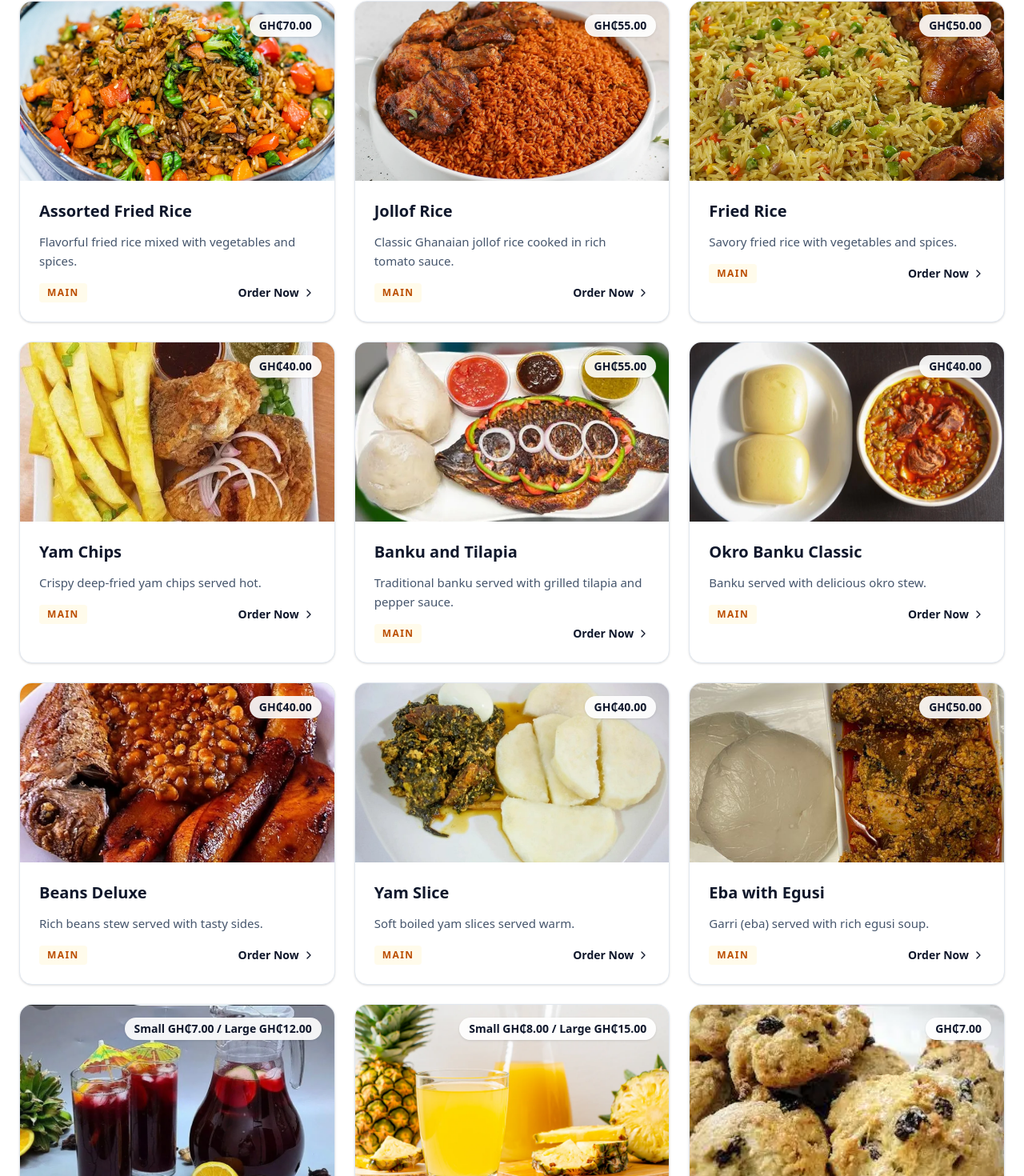
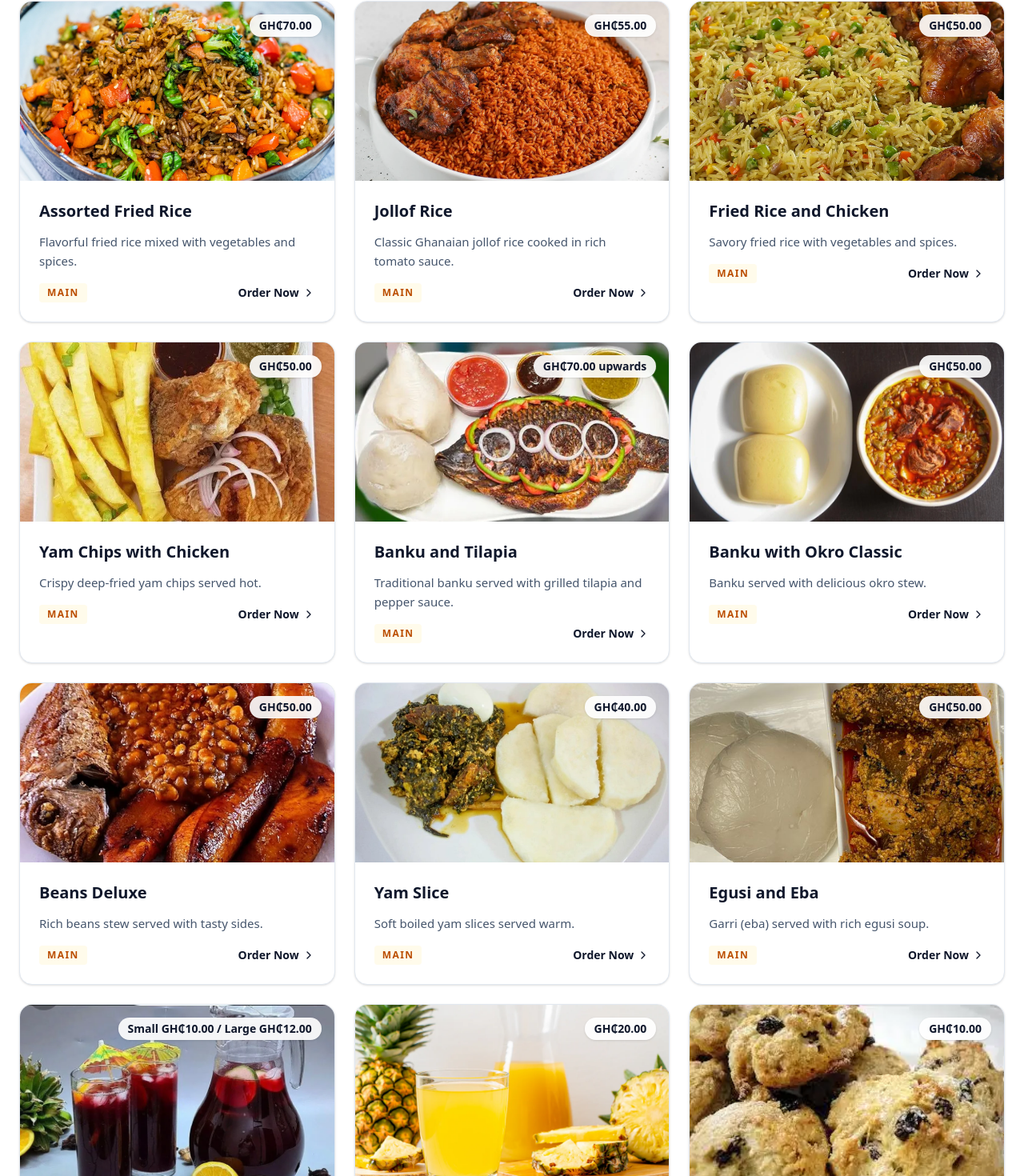
Before and after one commit to elpah/kissel-foods, a React (Vite) app: page /menu in a window 1280 px wide. Shown: the part 875-2345 px from the top of the page at 80% size. Built offline with nearby package versions, Linux system fonts and the light colour scheme; a web font is replaced by a local one.

Commit message:
update menu

```diff
--- a/src/data/menu.data.ts
+++ b/src/data/menu.data.ts
@@ -19,7 +19,7 @@ export const MENU_ITEMS: MenuItemType[] = [
   },
   {
     id: 'k3',
-    name: 'Fried Rice',
+    name: 'Fried Rice and Chicken',
     price: 'GH₵50.00',
     description: 'Savory fried rice with vegetables and spices.',
     category: 'Main',
@@ -27,8 +27,8 @@ export const MENU_ITEMS: MenuItemType[] = [
   },
   {
     id: 'k4',
-    name: 'Yam Chips',
-    price: 'GH₵40.00',
+    name: 'Yam Chips with Chicken',
+    price: 'GH₵50.00',
     description: 'Crispy deep-fried yam chips served hot.',
     category: 'Main',
     image: '/images/menu/yam-chips.webp',
@@ -36,15 +36,15 @@ export const MENU_ITEMS: MenuItemType[] = [
   {
     id: 'k5',
     name: 'Banku and Tilapia',
-    price: 'GH₵55.00',
+    price: 'GH₵70.00 upwards',
     description: 'Traditional banku served with grilled tilapia and pepper sauce.',
     category: 'Main',
     image: '/images/menu/banku-tilapia.webp',
   },
   {
     id: 'k6',
-    name: 'Okro Banku Classic',
-    price: 'GH₵40.00',
+    name: 'Banku with Okro Classic',
+    price: 'GH₵50.00',
     description: 'Banku served with delicious okro stew.',
     category: 'Main',
     image: '/images/menu/banku-okro.webp',
@@ -52,7 +52,7 @@ export const MENU_ITEMS: MenuItemType[] = [
   {
     id: 'k7',
     name: 'Beans Deluxe',
-    price: 'GH₵40.00',
+    price: 'GH₵50.00',
     description: 'Rich beans stew served with tasty sides.',
     category: 'Main',
     image: '/images/menu/beans.webp',
@@ -67,7 +67,7 @@ export const MENU_ITEMS: MenuItemType[] = [
   },
   {
     id: 'k9',
-    name: 'Eba with Egusi',
+    name: 'Egusi and Eba',
     price: 'GH₵50.00',
     description: 'Garri (eba) served with rich egusi soup.',
     category: 'Main',
@@ -78,7 +78,7 @@ export const MENU_ITEMS: MenuItemType[] = [
   {
     id: 'k10',
     name: 'Sobolo',
-    price: 'Small GH₵7.00 / Large GH₵12.00',
+    price: 'Small GH₵10.00 / Large GH₵12.00',
     description: 'Refreshing hibiscus drink brewed with spices.',
     category: 'Drinks',
 
@@ -87,7 +87,7 @@ export const MENU_ITEMS: MenuItemType[] = [
   {
     id: 'k11',
     name: 'Pineapple Juice',
-    price: 'Small GH₵8.00 / Large GH₵15.00',
+    price: ' GH₵20.00',
     description: 'Fresh pineapple juice served chilled.',
     category: 'Drinks',
     image: '/images/menu/pineapple-juice.webp',
@@ -97,7 +97,7 @@ export const MENU_ITEMS: MenuItemType[] = [
   {
     id: 'k12',
     name: 'Rock Buns',
-    price: 'GH₵7.00',
+    price: 'GH₵10.00',
     description: 'Crunchy sweet baked buns.',
     category: 'Pastries',
     image: '/images/menu/rock-buns.webp',
--- a/src/pages/AboutPage.tsx
+++ b/src/pages/AboutPage.tsx
@@ -60,15 +60,34 @@ const AboutPage = () => (
 
             <div className="mt-6 space-y-5">
               <p className="text-sm leading-7 text-slate-600 sm:text-base">
-                Kissel is a home of African and Continental dishes with special touch of Excellence.
-                The focus of Kissel foods is that every customer should find an ideal taste of meals
-                away from home.
+                Kissel Foods is a home of African and Continental dishes with special touch of
+                Excellence. The focus of Kissel foods is that every customer should find an ideal
+                taste of meals away from home. Beyond a restaurant; it's a culinary journey through
+                the rich and diverse flavors of Africa and the continent, with a dash of excellence.
+                Our mission is to provide an unforgettable dining experience that transports our
+                customers to the heart of Africa, where every meal is a celebration of tradition,
+                culture, and flavor. At Kissel Foods, we're passionate about serving authentic
+                African and Continental dishes with a unique twist that sets us apart from the rest.
               </p>
 
               <p className="text-sm leading-7 text-slate-600 sm:text-base">
-                Lorem ipsum dolor sit amet consectetur adipisicing elit. Nemo quos unde distinctio
-                error quae accusantium repudiandae accusamus possimus blanditiis laboriosam sit amet
-                ullam veniam, earum quaerat totam reiciendis eos ratione.
+                Our chefs are dedicated to using only the freshest ingredients, carefully selected
+                to ensure that every bite is a burst of flavor and aroma that will leave you wanting
+                more. Whether you're craving the spicy kick of jollof rice, the comforting warmth of
+                Egusi, banku with Tilapia or the rich flavors of our slow-cooked stews, our menu is
+                designed to take you on a culinary adventure that will leave you feeling satisfied
+                and eager to return. Our focus is on providing an ideal taste of meals away from
+                home, where every customer feels like family. We believe that food is a universal
+                language, and we strive to create a welcoming atmosphere that bridges cultures and
+                brings people together. From our friendly staff to our carefully crafted menu, every
+                aspect of Kissel Foods is designed to make you feel at home.
+              </p>
+              <p className="text-sm leading-7 text-slate-600 sm:text-base">
+                Whether you're a foodie looking to try something new, a busy professional seeking a
+                delicious and authentic meal, or a family looking for a warm and welcoming space to
+                share a meal together, Kissel Foods is the perfect destination. Come and experience
+                the excellence that sets us apart, and discover why we're more than just a
+                restaurant. We are a taste of Africa and the continent, right in your neighborhood.
               </p>
             </div>
 
```
